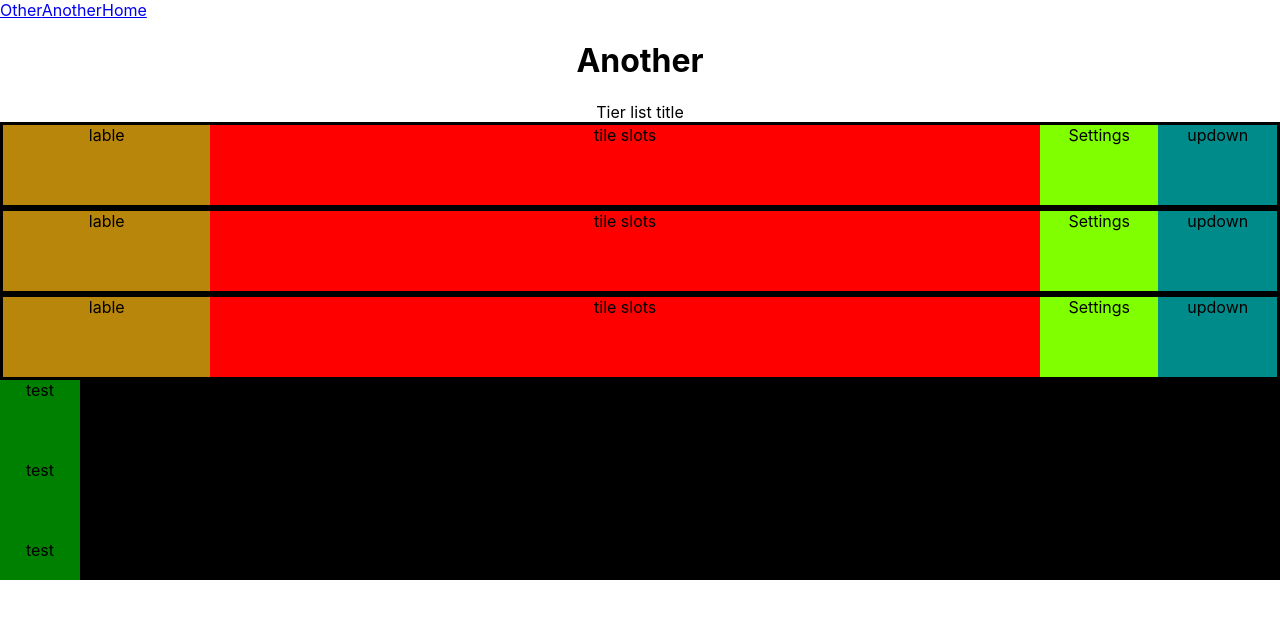
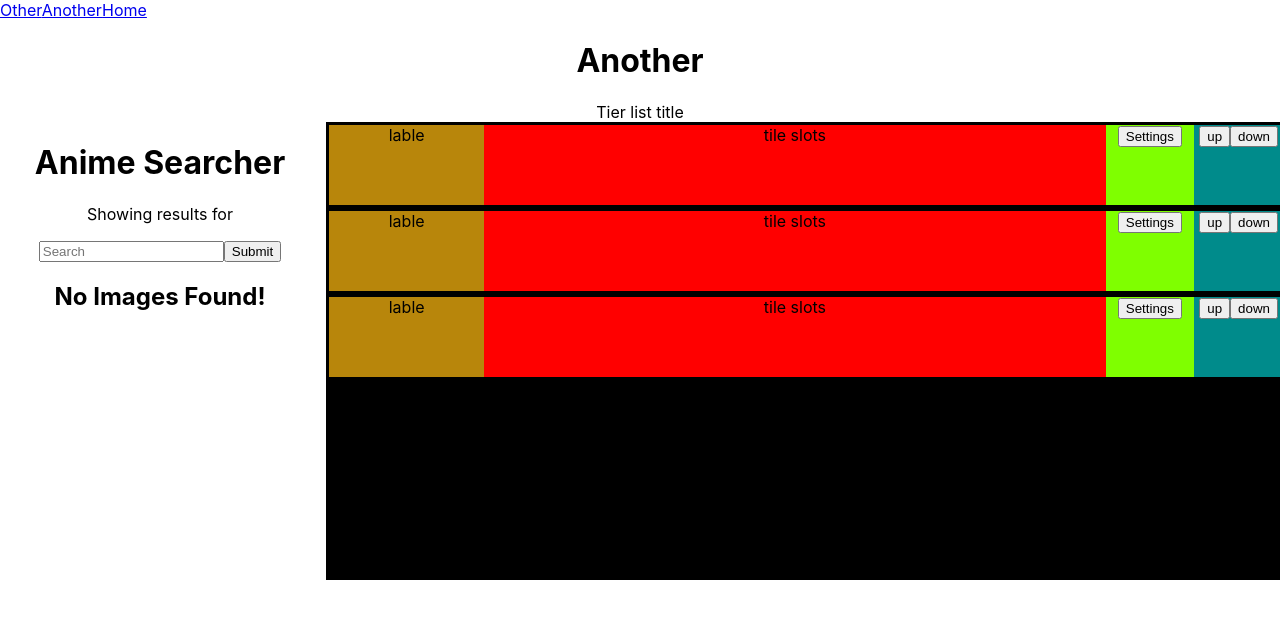
Before and after one commit to buggydev1/better-tier-front, a React (Create React App) app: page /#/another in a window 1280 px wide. Shown: the top 618 px of the page. Built offline with nearby package versions, Linux system fonts and the light colour scheme.

Commit message:
search to tileholder works

```diff
--- a/src/App.css
+++ b/src/App.css
@@ -1,38 +1,3 @@
 .App {
   text-align: center;
 }
-
-.App-logo {
-  height: 40vmin;
-  pointer-events: none;
-}
-
-@media (prefers-reduced-motion: no-preference) {
-  .App-logo {
-    animation: App-logo-spin infinite 20s linear;
-  }
-}
-
-.App-header {
-  background-color: #282c34;
-  min-height: 100vh;
-  display: flex;
-  flex-direction: column;
-  align-items: center;
-  justify-content: center;
-  font-size: calc(10px + 2vmin);
-  color: white;
-}
-
-.App-link {
-  color: #61dafb;
-}
-
-@keyframes App-logo-spin {
-  from {
-    transform: rotate(0deg);
-  }
-  to {
-    transform: rotate(360deg);
-  }
-}
--- a/src/Components/Other/Other.js
+++ b/src/Components/Other/Other.js
@@ -1,17 +1,82 @@
 import Layout from '../TierContainer/TierContainer'
 import TileHolder from '../TileHolders/TileHolder'
+import SearchResults from "../SearchResults/SearchResults"
+import SearchAnime from "../SearchAnime/SearchAnime";
+import React, { useState, useEffect } from 'react';
+import SearchHeader from "../SearchResults/SearchHeader"
+
+function Other(props) {
+  const [images, setImages] = useState(null)
+  const searchOptions = {
+
+    limit: 25,
+    rating: 'G',
+    api: 'https://api.jikan.moe/v3',
+    endpoint: '/search',
+    type: '/character'
+  };
+
+  const [ tileData, getTileData] = useState([]);
+  const [searchString, setSearchString] = useState('');
+  const [lastSearch, setLastSearch] =useState('')
+  // useEffect(() => {
+  //   getImages(searchString);
+  // }, []);
+function tileMaker (tile) {
+  getTileData([...tileData, tile])
+}
+
+  function getImages(searchString) {
+
+    /* Build a URL from the searchOptions object */
+    const url = `${searchOptions.api}${searchOptions.endpoint}${searchOptions.type}?q=${searchString}`;
+
+    fetch(url)
+      .then(response => response.json())
+      .then(response => {
+
+        setImages(response.results);
+        setLastSearch(searchString);
+        setSearchString('')
 
 
 
-function Other(props) {
+      })
+      .catch(console.error);
+  }
+
+  function handleChange(event) {
+    setSearchString(event.target.value);
+
+  }
+
+  function handleSubmit(event) {
+
+    event.preventDefault();
+    getImages(searchString);
+  }
+
   return (
     <div className="App">
       <h1>{props.page}</h1>
       <header>Tier list title</header>
-      <Layout></Layout>
-      <Layout></Layout>
-      <Layout></Layout>
-      <TileHolder></TileHolder>
+      <div className="tier-layout">
+        <div className='anime-search'>
+          <SearchHeader lastSearch={lastSearch} />
+          <SearchAnime
+          handleChange={handleChange}
+          handleSubmit={handleSubmit}
+          searchString={searchString}
+          />
+          <SearchResults results={images} tile={tileMaker}/>
+        </div>
+        <div className="tier-maker">
+          <Layout></Layout>
+          <Layout></Layout>
+          <Layout></Layout>
+          <TileHolder tile={tileData}></TileHolder>
+        </div>
+      </div>
     </div>
   );
 }
--- a/src/Components/SearchResults/SearchResults.js
+++ b/src/Components/SearchResults/SearchResults.js
@@ -1,7 +1,10 @@
-const SearchResults = ({ results }) => {
+import TileHolder from "../TileHolders/TileHolder";
+
+const SearchResults = ({ results, tile }) => {
     // return early if there are no images
+
     if (results === null) {
-        {console.log("hi")}
+
         return <h2>No Images Found!</h2>
       }
 
@@ -10,9 +13,9 @@ const SearchResults = ({ results }) => {
       <div className="gallery">
 
         {results.map(image => (
-            <div key={image.id} className="gif">
-                {console.log(JSON.stringify(image,null,4))}
-                <img src={image.image_url} alt={image.name} />
+            <div onClick={() => tile(image)} key={image.id} className="gif">
+
+                <input type='image' className='results' src={image.image_url} alt={image.name} />
 
             </div>
         ))}
--- a/src/Components/TierContainer/TierContainer.js
+++ b/src/Components/TierContainer/TierContainer.js
@@ -11,11 +11,11 @@ return(
                     tile slots
                 </div>
                 <div className='setting'>
-                    <buttons>Settings</buttons>
+                    <button>Settings</button>
                 </div>
                 <div className='move-buttons'>
-                    <buttons>up</buttons>
-                    <buttons>down</buttons>
+                    <button>up</button>
+                    <button>down</button>
                 </div>
             </div>
         </div>
--- a/src/Components/TileHolders/TileHolder.js
+++ b/src/Components/TileHolders/TileHolder.js
@@ -2,16 +2,18 @@
 
 
 
-export default function TileHolder (){
+export default function TileHolder ({tile}){
 
     return (
 
         <div className='tile-holder'>
+            {tile.map((image)=>{
+                return  <div className="tile-render" >
+                        <span>Name: {image.name} <br/>Anime: {image.anime[0].name} </span>
+                        <img className='tile' src={image.image_url} alt={image.name} />
+                        </div>
+            })}
 
-            <div className='tile'> test</div>
-            <div className='tile'> test</div>
-            <div className='tile'> test</div>
-            <div className='tile'> test</div>
         </div>
 
 
--- a/src/styles/style.css
+++ b/src/styles/style.css
@@ -35,11 +35,12 @@ border-style: solid;
 }
 
 .tile-holder{
-    display: grid ;
+
     background-color: black;
-    height: 25vh;
+    height: auto;
+    min-height: 25vh ;
     justify-content: flex-start;
-    overflow: auto;
+
 
 }
 
@@ -49,3 +50,45 @@ border-style: solid;
     width: 10vh;
 
 }
+
+.gallery {
+    column-count: 4;
+    overflow:auto;
+    height: 50vh;
+  }
+.results {
+    height:10vh;
+    width: 10vh;
+}
+.tier-layout{
+
+    display: grid;
+    grid-template-columns: 25% 75%;
+    grid-template-rows: 1fr;
+    gap: 0px 6px;
+    grid-template-areas:". .";
+
+}
+.tile-render {
+    position: relative;
+    display: inline-block;
+    border-bottom: 1px dotted green;
+  }
+
+  .tile-render span {
+    visibility: hidden;
+    width: 50vh;
+    background-color: green;
+    color: #fff;
+    text-align: center;
+    border-radius: 6px;
+    padding: 5px 0;
+
+
+    position: absolute;
+    z-index: 1;
+  }
+
+  .tile-render:hover span {
+    visibility: visible;
+  }
```
Also changed, not shown: src/Components/Home/Home.js (+5 -5 lines).
